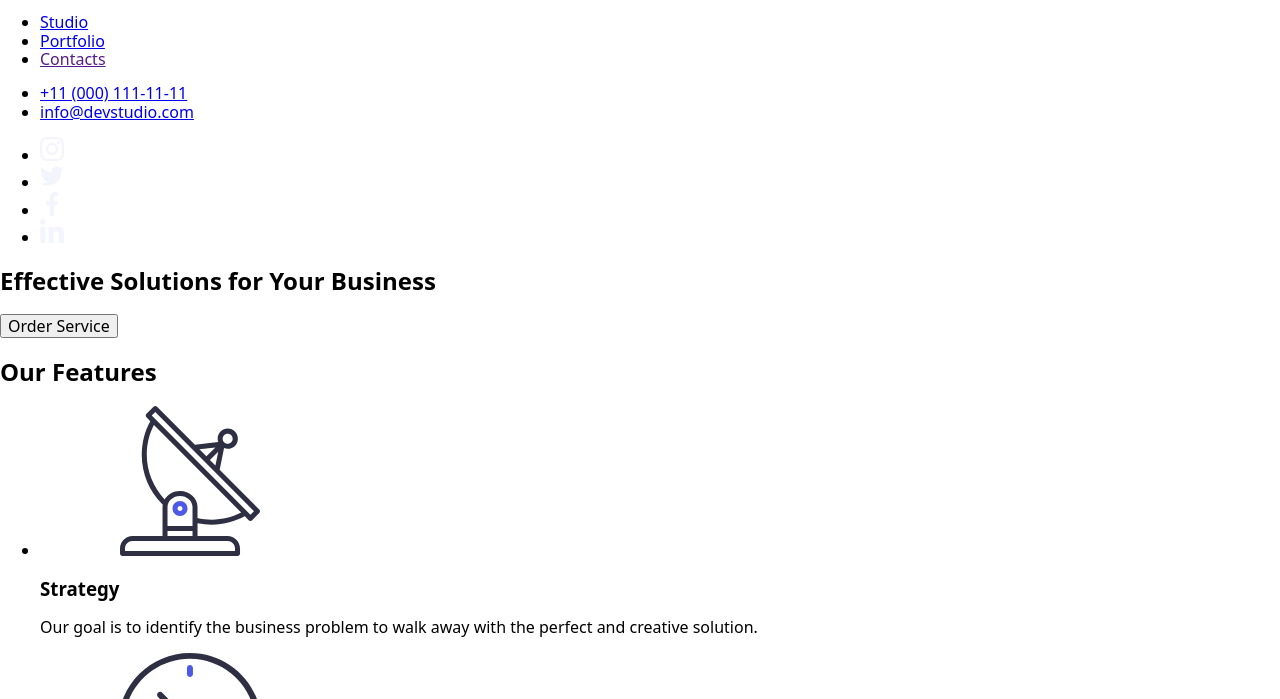
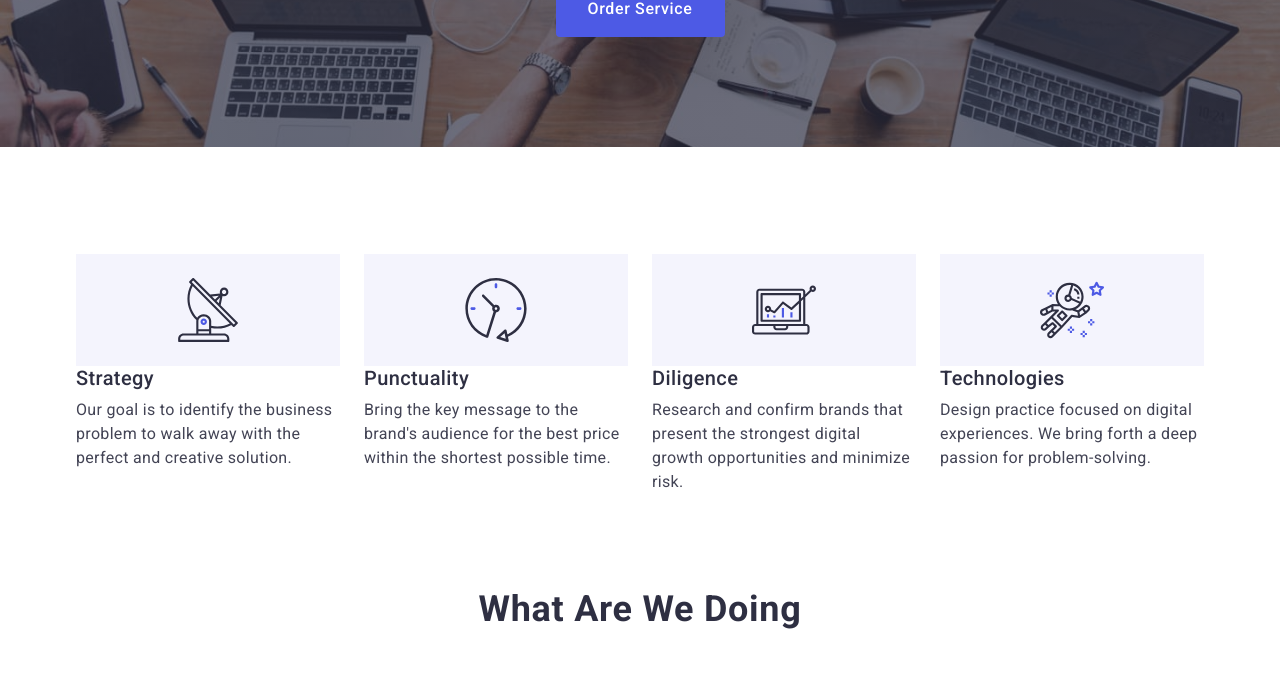
Before and after one commit to DemoUserUA/goit-markup-hw-07, a plain HTML site: page index.html in a window 1280 px wide. Shown: the part 368-1067 px from the top of the page. Drawn offline with nearby package versions, Linux system fonts and the light colour scheme; the site is published under a folder, as on GitHub Pages, so addresses that start at the root find nothing.

Commit message:
fix styles

```diff
--- a/index.html
+++ b/index.html
@@ -9,10 +9,10 @@
     <link rel="preconnect" href="https://fonts.gstatic.com" crossorigin>
     <link href="https://fonts.googleapis.com/css2?family=Raleway:wght@800&family=Roboto:wght@400;500;700;900&display=swap" rel="stylesheet">
     <link rel="stylesheet" href="https://cdn.jsdelivr.net/npm/modern-normalize@1.1.0/modern-normalize.min.css">
-    <link rel="stylesheet" href="/styles/styles.css">
-    <link rel="stylesheet" href="/styles/mobile.css">
-    <link rel="stylesheet" href="/styles/tablet.css">
-    <link rel="stylesheet" href="/styles/desktop.css">
+    <link rel="stylesheet" href="./styles/styles.css">
+    <link rel="stylesheet" href="./styles/mobile.css">
+    <link rel="stylesheet" href="./styles/tablet.css">
+    <link rel="stylesheet" href="./styles/desktop.css">
 </head>
 
 <body>
--- a/portfolio.html
+++ b/portfolio.html
@@ -9,10 +9,10 @@
     <link rel="preconnect" href="https://fonts.gstatic.com" crossorigin>
     <link href="https://fonts.googleapis.com/css2?family=Raleway:wght@800&family=Roboto:wght@400;500;700;900&display=swap" rel="stylesheet">
     <link rel="stylesheet" href="https://cdn.jsdelivr.net/npm/modern-normalize@1.1.0/modern-normalize.min.css">
-    <link rel="stylesheet" href="styles/styles.css">
-    <link rel="stylesheet" href="styles/mobile.css">
-    <link rel="stylesheet" href="styles/tablet.css">
-    <link rel="stylesheet" href="styles/desktop.css">
+    <link rel="stylesheet" href="./styles/styles.css">
+    <link rel="stylesheet" href="./styles/mobile.css">
+    <link rel="stylesheet" href="./styles/tablet.css">
+    <link rel="stylesheet" href="./styles/desktop.css">
 </head>
 <body>
 <!--Header-->
```
